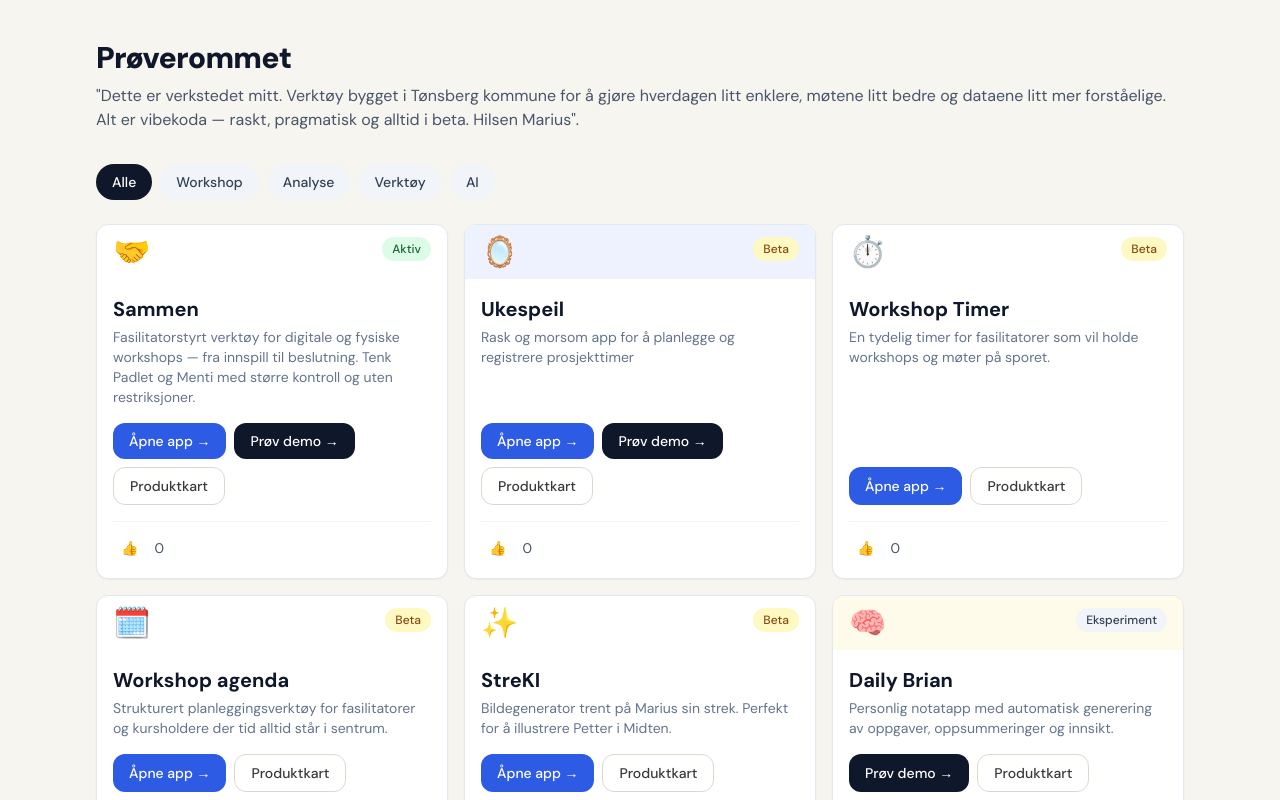
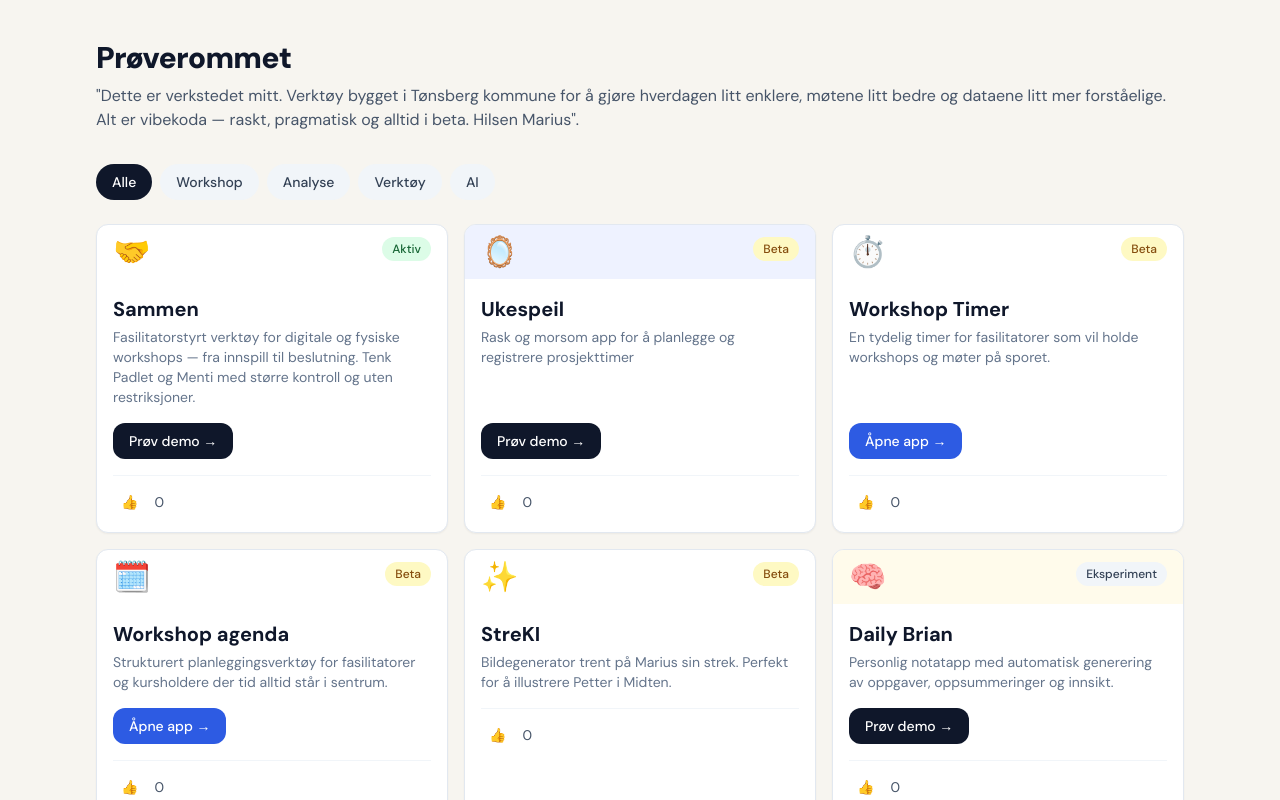
Before and after one commit to mariusgitar/Proverommet, a Next.js app: page / in a window 1280 px wide. Shown: the top 800 px of the page. Built offline with nearby package versions, Linux system fonts and the light colour scheme; no server answers; the database is empty.

Commit message:
Rydd knapper på produktkort

```diff
--- a/components/ProductCard.tsx
+++ b/components/ProductCard.tsx
@@ -25,6 +25,7 @@ const statusLabel: Record<Product['status'], string> = {
 export function ProductCard({ product }: ProductCardProps) {
   const router = useRouter();
   const { count, hasReacted, react } = useReaction(product.slug);
+  const liveUrl = product.liveUrl && product.liveUrl !== '#' ? product.liveUrl : null;
 
   return (
     <Link href={`/${product.slug}`} className="block h-full">
@@ -44,15 +45,15 @@ export function ProductCard({ product }: ProductCardProps) {
             <p className="text-sm text-slate-500">{product.tagline}</p>
           </div>
 
-          {product.liveUrl || product.demoAvailable || product.productMapAvailable ? (
+          {liveUrl || product.demoAvailable ? (
             <div className="mt-auto flex flex-wrap gap-2">
-              {product.liveUrl ? (
+              {liveUrl ? (
                 <button
                   type="button"
                   onClick={(e) => {
                     e.preventDefault();
                     e.stopPropagation();
-                    window.open(product.liveUrl, '_blank', 'noopener,noreferrer');
+                    window.open(liveUrl, '_blank', 'noopener,noreferrer');
                   }}
                   className="rounded-xl bg-[#2d5be3] px-4 py-2 text-sm font-medium text-white"
                 >
@@ -70,19 +71,6 @@ export function ProductCard({ product }: ProductCardProps) {
                   className="rounded-xl bg-slate-900 px-4 py-2 text-sm font-medium text-white"
                 >
                   Prøv demo →
-                </button>
-              ) : null}
-              {product.productMapAvailable ? (
-                <button
-                  type="button"
-                  onClick={(e) => {
-                    e.preventDefault();
-                    e.stopPropagation();
-                    router.push(`/${product.slug}/produktkart`);
-                  }}
-                  className="rounded-xl border border-[#ddd8cc] bg-transparent px-4 py-2 text-sm font-medium text-[#3a3a3a]"
-                >
-                  Produktkart
                 </button>
               ) : null}
             </div>
```
